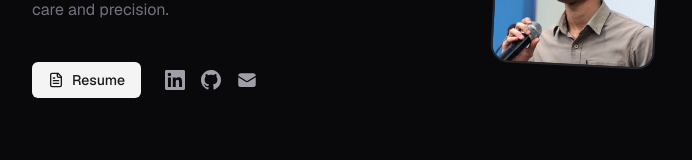
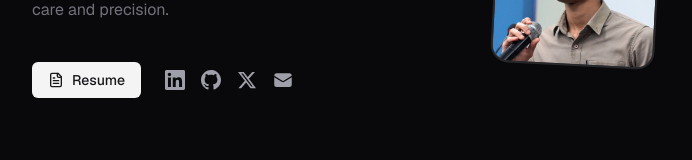
Before and after one commit to JittoJoseph/Portfolio-Jitto, a Next.js app: page / in a window 1280 px wide. Shown: the part 226-386 px from the top of the page, without its empty margins (296-988 px from the left). Built offline with nearby package versions, Linux system fonts and the light colour scheme.

Commit message:
add twitter social

```diff
--- a/src/app/page.tsx
+++ b/src/app/page.tsx
@@ -11,6 +11,7 @@ import {
   MailIcon,
   FileTextIcon,
   ArrowRightIcon,
+  XIcon,
 } from "@/components/Icons";
 import ExperienceTabs from "@/components/ExperienceTabs";
 import ProjectCard from "@/components/ProjectCard";
@@ -61,6 +62,7 @@ export default function Home() {
                   icon={<GitHubIcon />}
                   label="GitHub"
                 />
+                <SocialLink href={socialsData.x} icon={<XIcon />} label="X" />
                 <SocialLink
                   href={`mailto:${socialsData.email}`}
                   icon={<MailIcon />}
--- a/src/components/Footer.tsx
+++ b/src/components/Footer.tsx
@@ -1,5 +1,5 @@
 import socialsData from "@/data/socials.json";
-import { GitHubIcon, LinkedInIcon, MailIcon } from "@/components/Icons";
+import { GitHubIcon, LinkedInIcon, MailIcon, XIcon } from "@/components/Icons";
 import SocialLink from "@/components/SocialLink";
 
 export default function Footer() {
@@ -16,6 +16,7 @@ export default function Footer() {
           icon={<GitHubIcon />}
           label="GitHub"
         />
+        <SocialLink href={socialsData.x} icon={<XIcon />} label="X" />
         <SocialLink
           href={`mailto:${socialsData.email}`}
           icon={<MailIcon />}
--- a/src/components/Icons.tsx
+++ b/src/components/Icons.tsx
@@ -147,3 +147,18 @@ export function ArrowLeftIcon(props: React.SVGProps<SVGSVGElement>) {
     </svg>
   );
 }
+
+export function XIcon(props: React.SVGProps<SVGSVGElement>) {
+  return (
+    <svg
+      xmlns="http://www.w3.org/2000/svg"
+      width="20"
+      height="20"
+      viewBox="0 0 24 24"
+      fill="currentColor"
+      {...props}
+    >
+      <path d="M18.244 2.25h3.308l-7.227 8.26 8.502 11.24H16.17l-5.214-6.817L4.99 21.75H1.68l7.73-8.835L1.254 2.25H8.08l4.713 6.231zm-1.161 17.52h1.833L7.084 4.126H5.117z" />
+    </svg>
+  );
+}
--- a/src/data/socials.json
+++ b/src/data/socials.json
@@ -2,5 +2,6 @@
   "email": "jittojosephcareer@gmail.com",
   "linkedin": "https://linkedin.com/in/jittojoseph17",
   "github": "https://github.com/JittoJoseph",
+  "x": "https://x.com/JittoJoseph50",
   "resume": "/Jitto-Joseph-Software-Engineer.pdf"
 }
```
